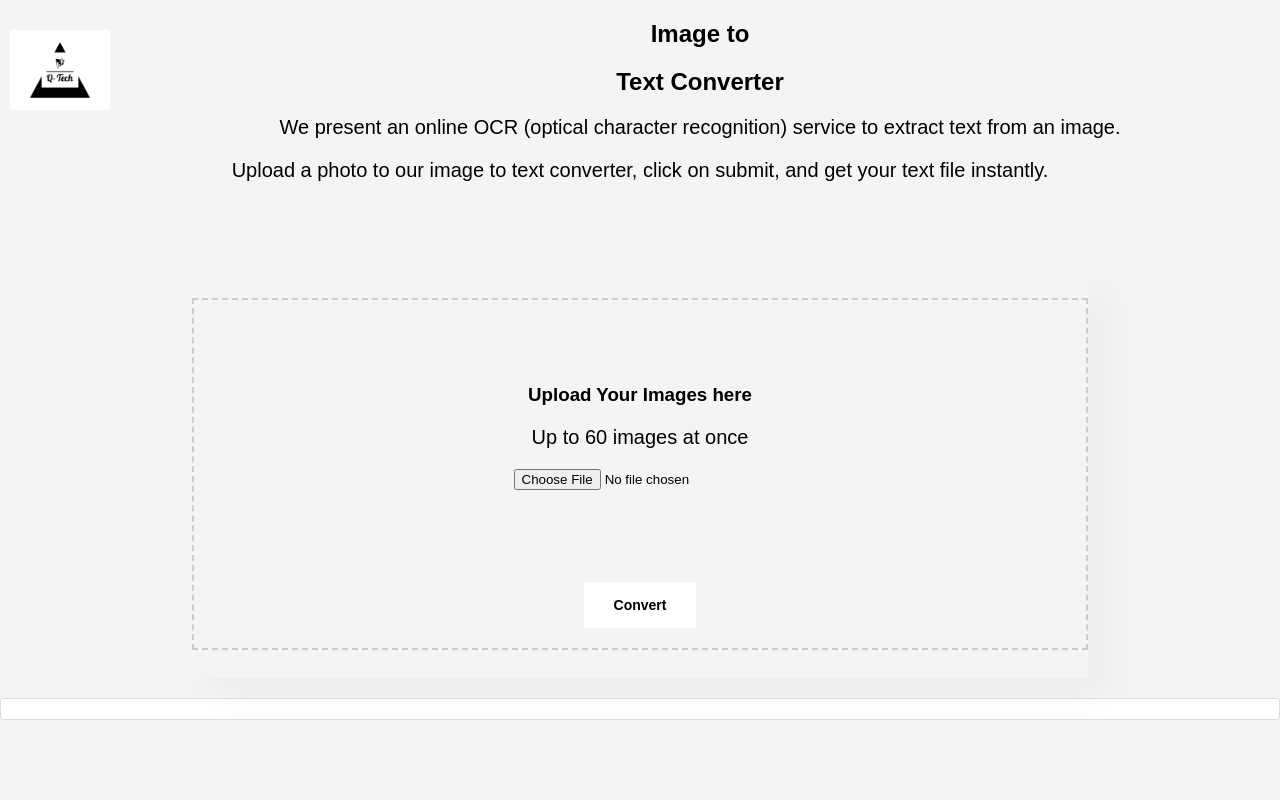
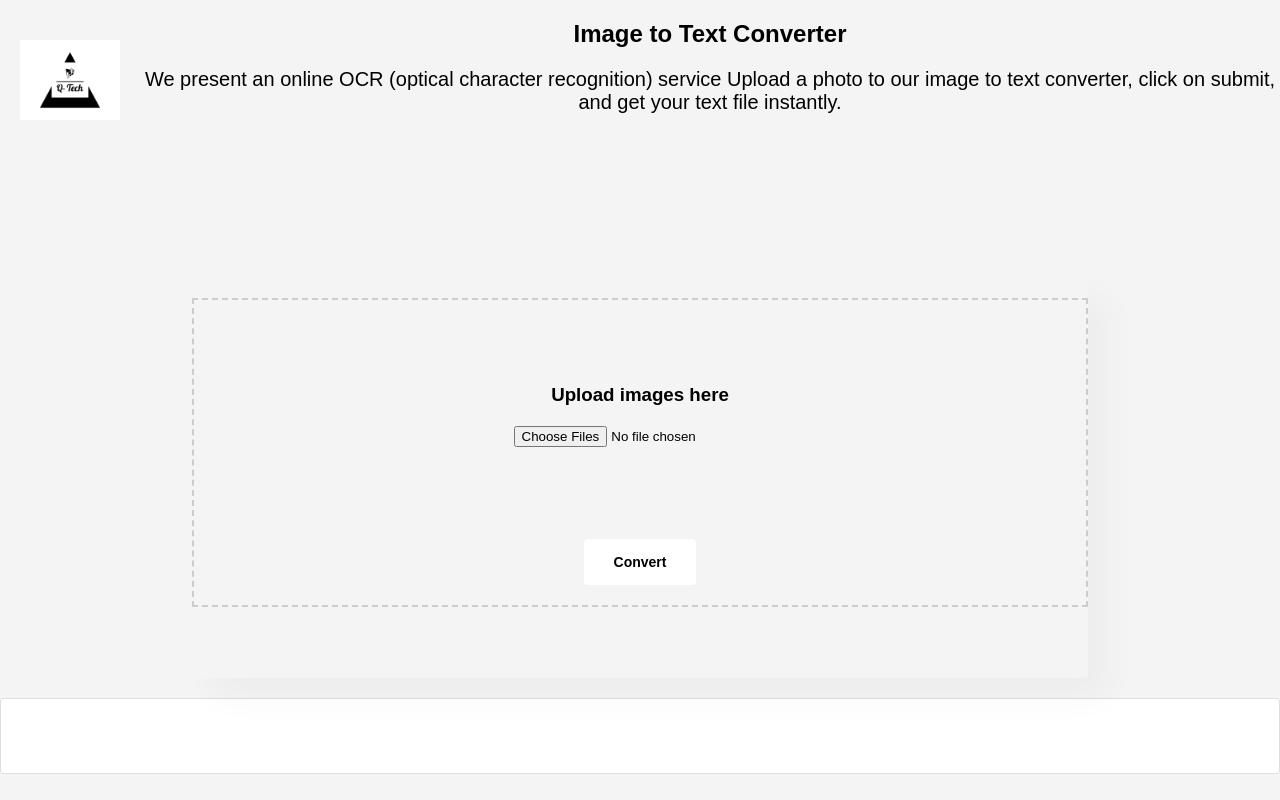
Before and after one commit to Olalekan2040-slack/ImageConverter, a Flask app: page / in a window 1280 px wide. Run offline with Flask 3, Linux system fonts and the light colour scheme.

Commit message:
made changes

```diff
--- a/Static/style.css
+++ b/Static/style.css
@@ -21,7 +21,7 @@ h1 {
     float: left;
     width: 100px;
     height: 10vh;
-    margin: 10px;
+    margin: 20px;
 }
 .header{
     justify-content: center;
@@ -97,6 +97,8 @@ button:hover{
     background-color: #f0f0f0;
 }
 
+/* ... (other styles) ... */
+
 #result {
     margin-top: 20px;
     border: 1px solid #ddd;
@@ -104,4 +106,9 @@ button:hover{
     padding: 10px;
     background-color: #fff;
     text-decoration-color: chocolate;
+    white-space: pre-wrap; /* Add this line */
 }
+
+
+
+/* ... (other styles) ... */
--- a/Templates/index.html
+++ b/Templates/index.html
@@ -1,6 +1,9 @@
 <!DOCTYPE html>
 <html>
 <head>
+    <meta charset="UTF-8">
+    <meta name="viewport" content="width=device-width, initial-scale=1.0">
+    <meta http-equiv="X-UA-Compatible" content="IE=edge">
     <title>Image to Text Converter</title>
     <link rel="stylesheet" href="{{ url_for('static', filename='style.css') }}">
     <link href="../static/" rel="stylesheet">
@@ -10,10 +13,10 @@
         <img class="logo" alt="logo" src="../static/img/qtechwhite.png">
 
         <div class="hero">
-            <h1>Image to</h1> <h1>Text Converter</h1>
-            <p>We present an online OCR (optical character recognition)
-            service to extract text from an image.</p>
-            <p>Upload a photo to our image to text converter, click on submit, and get your text file instantly.</p>
+            <h1>Image to Text Converter</h1>
+            <p  style="text-align: center;">We present an online OCR (optical character recognition)
+            service
+            Upload a photo to our image to text converter, click on submit, and get your text file instantly.</p>
         </div>
     </section>
     <br>
@@ -21,24 +24,24 @@
         <form method="post" action="/convert" enctype="multipart/form-data">
             <div class="form-content">
                 <div id="dimg" class="drop-zone">
-                    <h3>Upload Your Images here</h3>
-                    <p>Up to 60 images at once</p>
-                    <input type="file" name="image" accept="image/*">
+                    <h3>Upload images here</h3>
+                    <input type="file" name="images" accept="image/*" multiple required>
                 </div>
                 <div id="preview"></div>
                 <br>
                 <label class="upload-button">
-                    <input type="file" id="fileInput" name="image" accept="image/*" style="display: none;">
+                    <input type="file" id="fileInput" name="images" accept="image/*" multiple style="display: none;">
                 </label>
                 <br><br><br>
                 <button type="submit">Convert</button>
             </div>
         </form>
+
     </section>
     <div id="result">
-        {% if text %}
+        {% if texts %}
             <h2>Extracted Texts:</h2>
-            <pre>{{ text }}</pre>
+            <pre>{{ texts }}</pre>
         {% elif no_text %}
             <h2>No text detected in the image.</h2>
         {% endif %}
--- a/app.py
+++ b/app.py
@@ -1,6 +1,6 @@
 from flask import Flask, render_template, request, jsonify
 import pytesseract
-from PIL import Image
+from PIL import Image, UnidentifiedImageError
 import io
 
 app = Flask(__name__)
@@ -10,21 +10,25 @@ def index():
     return render_template('index.html')
 
 @app.route('/convert', methods=['POST'])
-def convert_image():
-    if 'image' not in request.files:
-        return render_template('index.html', error='No image provided')
+def convert_images():
+    images = request.files.getlist('images')
 
-    image = request.files['image']
-    image_data = image.read()
-    img = Image.open(io.BytesIO(image_data))
+    if not images:
+        return render_template('index.html', error='No images provided')
 
-    text = pytesseract.image_to_string(img)
+    texts = []
 
-    if text.strip():  # Check if the extracted text is not empty
-        return render_template('index.html', text=text)
+    for image in images:
+        try:
+            image_data = image.read()
+            img = Image.open(io.BytesIO(image_data))
+            text = pytesseract.image_to_string(img)
+            texts.append(text.strip())
+        except UnidentifiedImageError as e:
+            texts.append(f"Error: {str(e)}")
 
-    else:
-        return render_template('index.html', no_text=True)
+    return render_template('index.html', texts=text)
+
 
 if __name__ == '__main__':
     app.run(debug=True)
--- /dev/null
+++ b/myenv/pyvenv.cfg
@@ -0,0 +1,3 @@
+home = C:\Users\User\AppData\Local\Programs\Python\Python310
+include-system-site-packages = false
+version = 3.10.6
```
Also changed, not shown: requirements.txt (added, +12 -0 lines), 12 other files.
